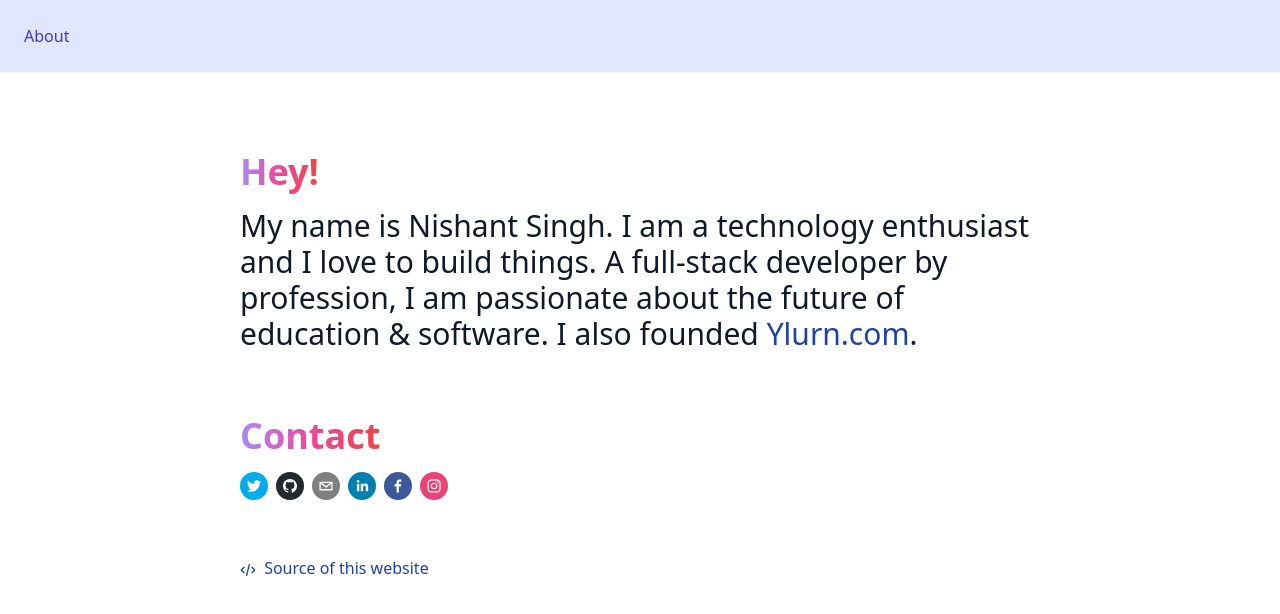
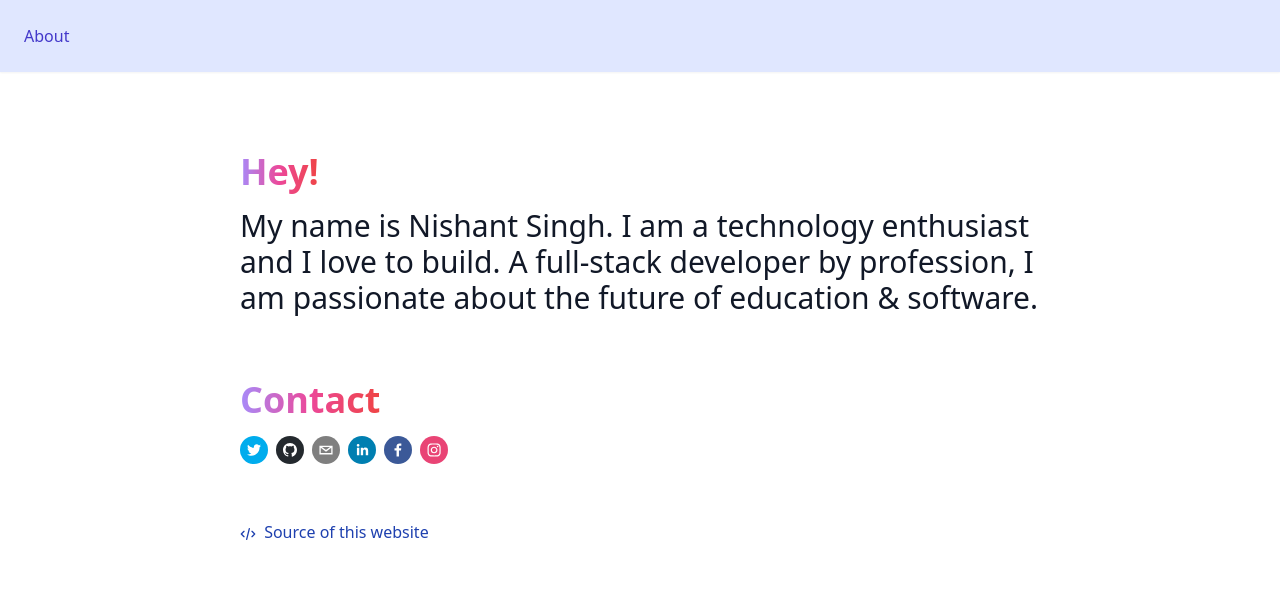
Before and after one commit to sticktrick3181/personal-website, a Next.js app: page / in a window 1280 px wide. Shown: the top 614 px of the page. Built offline with nearby package versions, Linux system fonts and the light colour scheme.

Commit message:
dark mode fun

```diff
--- a/components/TopNav.js
+++ b/components/TopNav.js
@@ -1,7 +1,6 @@
 import React from 'react'
 import PropTypes from 'prop-types'
 import Link from 'next/link'
-import clsx from 'clsx'
 import { withRouter } from 'next/router'
 
 function isActiveUrl(router, baseUrl) {
@@ -16,14 +15,13 @@ function isActiveUrl(router, baseUrl) {
 }
 
 const TopNav = ({ router }) => (
-  <div className="w-full bg-indigo-100 border-b-indigo-200 py-4 px-4 sm:py-6 sm:px-6 shadow-sm">
+  <div className="w-full bg-indigo-100 dark:bg-indigo-800 border-b-indigo-200 py-4 px-4 sm:py-6 sm:px-6 shadow-sm">
     <Link href="/">
       <a>
         <p
-          className={clsx(
-            'text-base text-indigo-700',
+          className={`text-base text-indigo-700 dark:text-indigo-200 ${
             isActiveUrl(router, '/') ? 'activeClass' : 'baseClass'
-          )}
+          }`}
         >
           About
         </p>
--- a/globals.css
+++ b/globals.css
@@ -1,12 +1,6 @@
 @tailwind base;
 @tailwind components;
 @tailwind utilities;
-
-/* all custom utilities are prefixed by ns (nishant singh) */
-
-.ns-link {
-  @apply text-blue-800;
-}
 
 * {
   font-family: ui-sans-serif, system-ui, -apple-system, BlinkMacSystemFont,
--- a/package.json
+++ b/package.json
@@ -9,7 +9,6 @@
   },
   "dependencies": {
     "autoprefixer": "^9",
-    "clsx": "^1.1.1",
     "next": "9.4.4",
     "postcss": "^7",
     "prop-types": "^15.7.2",
--- a/pages/_app.js
+++ b/pages/_app.js
@@ -8,15 +8,13 @@ function MyApp(props) {
   const { Component, pageProps } = props
 
   return (
-    <>
-      <div className="fixed w-full h-full bg-white">
-        <PageHead />
-        <TopNav />
-        <div className="w-full mx-auto p-4 sm:p-8 md:p-12 max-w-4xl">
-          <Component {...pageProps} />
-        </div>
+    <div className="fixed w-full h-full bg-white dark:bg-gray-800">
+      <PageHead />
+      <TopNav />
+      <div className="w-full mx-auto p-4 sm:p-8 md:p-12 max-w-4xl">
+        <Component {...pageProps} />
       </div>
-    </>
+    </div>
   )
 }
 
--- a/pages/index.js
+++ b/pages/index.js
@@ -10,7 +10,7 @@ const SocialContactsBar = Lazyload(
 )
 
 const SectionTitle = ({ title }) => (
-  <div className="text-4xl font-bold">
+  <div className="text-4xl font-semibold">
     <span className="bg-clip-text text-transparent bg-gradient-to-r from-purple-400 via-pink-500 to-red-500">
       {title}
     </span>
@@ -22,19 +22,10 @@ const HomePage = () => {
     <div>
       <section className={sectionClass}>
         <SectionTitle title="Hey!" />
-        <p className="text-gray-900 text-3xl my-4">
+        <p className="text-gray-900 dark:text-gray-200 text-3xl my-4">
           My name is Nishant Singh. I am a technology enthusiast and I love to
-          build things. A full-stack developer by profession, I am passionate
-          about the future of education &amp; software. I also founded&nbsp;
-          <a
-            className="ns-link"
-            href="https://Ylurn.com"
-            target="_blank"
-            rel="noreferrer"
-          >
-            Ylurn.com
-          </a>
-          .
+          build. A full-stack developer by profession, I am passionate about the
+          future of education &amp; software.
         </p>
       </section>
       <section className={sectionClass}>
@@ -46,7 +37,7 @@ const HomePage = () => {
       <section className={sectionClass}>
         <p>
           <a
-            className="ns-link"
+            className="text-blue-800 dark:text-blue-200"
             href="https://github.com/inishant/personal-website"
             target="_blank"
             rel="noreferrer"
--- a/tailwind.config.js
+++ b/tailwind.config.js
@@ -1,7 +1,7 @@
 module.exports = {
   important: true, // to override mui styles (will be removed post change)
   purge: ['./pages/**/*.js', './components/**/*.js'],
-  darkMode: false, // or 'media' or 'class'
+  darkMode: 'media', // or 'media' or 'class'
   theme: {
     extend: {},
   },
```
Also changed, not shown: 1 other file (tests, documents, lock files or other folders).
